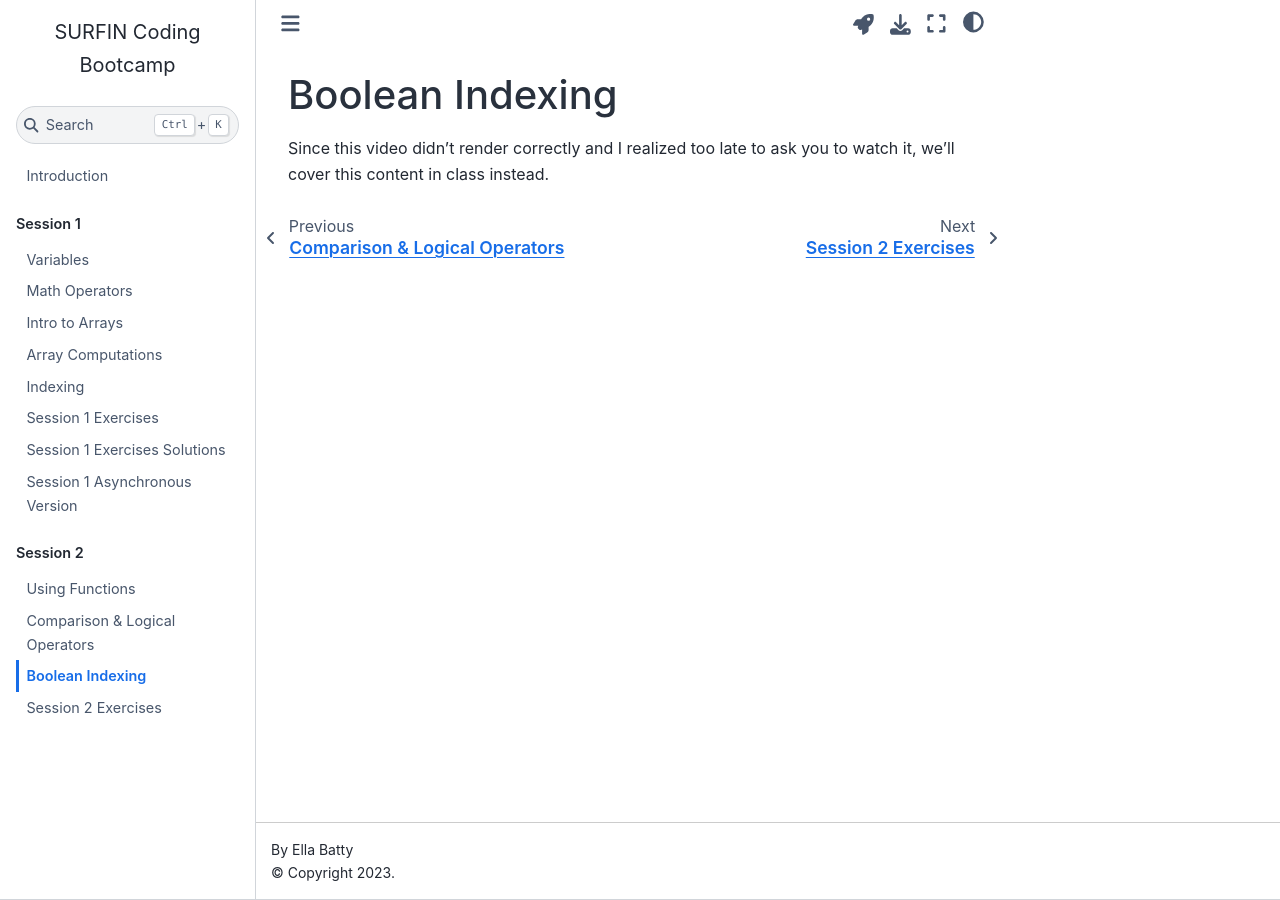
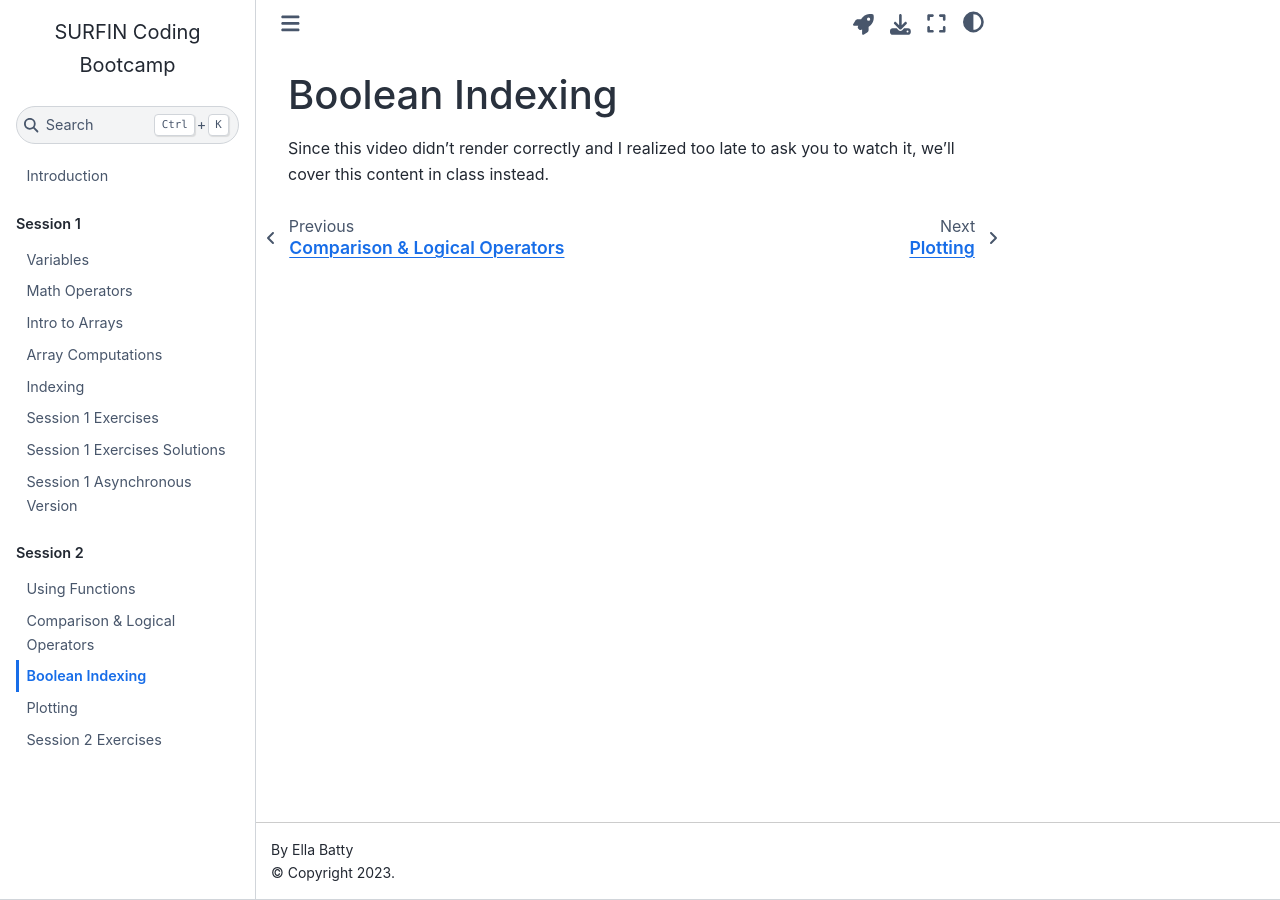
Before and after one commit to ebatty/CodingBootcamp, a Jupyter Book: the page built from content/BooleanIndexing.ipynb, in a window 1280 px wide. Built offline with Jupyter Book 1.0.4 settings and Sphinx 7.4.7 and the Sphinx Book theme 1.1.4, drawn with Linux system fonts in a browser that asks for light colours.

Commit message:
Update _toc.yml

```diff
--- a/_toc.yml
+++ b/_toc.yml
@@ -16,4 +16,5 @@ parts:
     - file: content/UsingFunctions.ipynb
     - file: content/ComparisonandLogicalOperators.ipynb
     - file: content/BooleanIndexing.ipynb
+    - file: content/Plotting.ipynb
     - file: content/Session2_Exercises.ipynb
```
